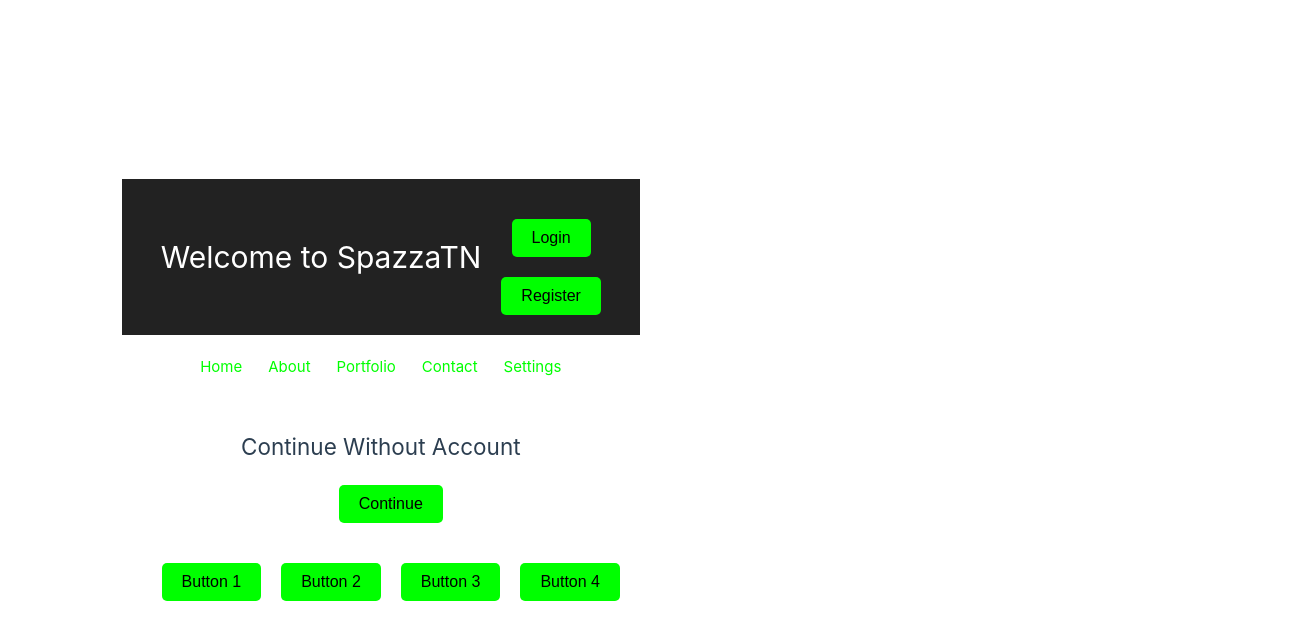
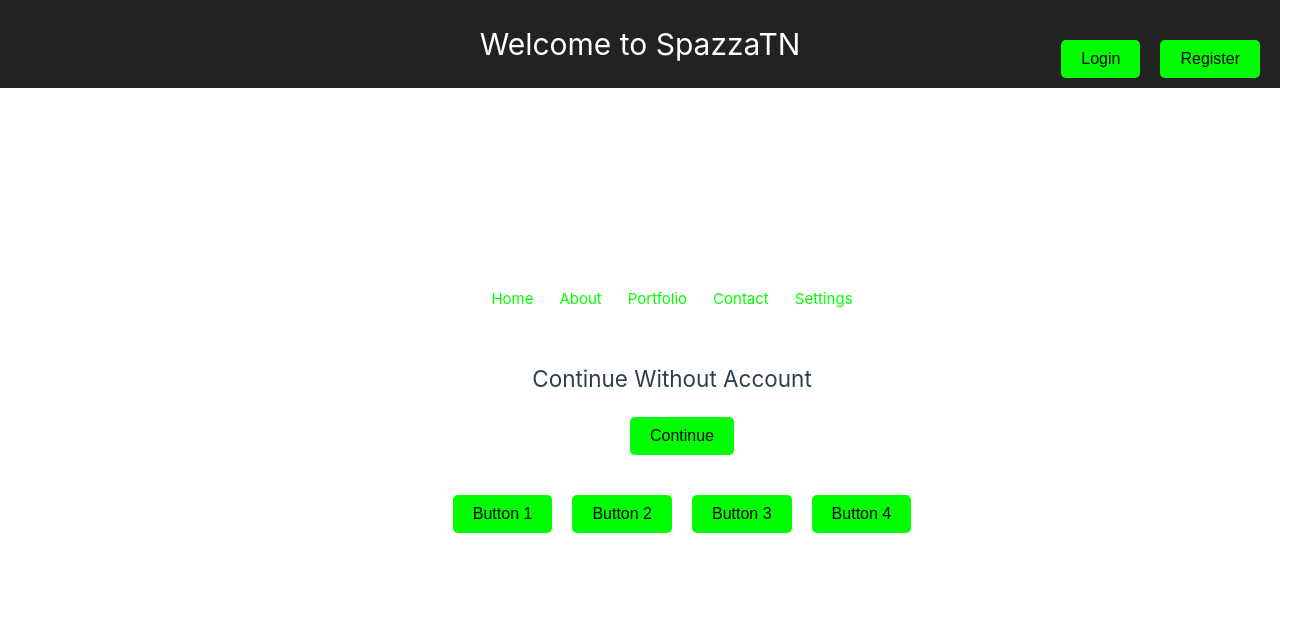
Before and after one commit to andreapedrini01/Ingegneria-del-Software, a Vue app in the folder vue-project/: page /register in a window 1280 px wide. Shown: the top 640 px of the page, 1312 px wide, since content can reach past the window. Built offline with nearby package versions, Linux system fonts and the light colour scheme.

Commit message:
Fixed App.vue page

```diff
--- a/vue-project/package.json
+++ b/vue-project/package.json
@@ -17,7 +17,8 @@
   },
   "dependencies": {
     "axios": "^1.6.8",
-    "vue": "^3.4.21"
+    "vue": "^3.4.21",
+    "vue-router": "^4.0.13"
   },
   "devDependencies": {
     "@rushstack/eslint-patch": "^1.8.0",
--- a/vue-project/src/App.vue
+++ b/vue-project/src/App.vue
@@ -3,14 +3,13 @@
     <div class="header">
       <h1>Welcome to SpazzaTN</h1>
       <div class="login-area">
-        <button class="button login" @click="handleLogin">Login</button><br>
+        <button class="button login" @click="handleLogin">Login</button>
         <button class="button register" @click="handleRegister">Register</button>
       </div>
     </div>
-
     <div class="container">
       <div class="menu">
-        <a href="#">Home</a>
+        <RouterLink to="/">Home</RouterLink>
         <a href="#">About</a>
         <a href="#">Portfolio</a>
         <a href="#">Contact</a>
@@ -54,16 +53,21 @@ import LoginWindow from './components/LoginWindow.vue';
 import RegisterWindow from './components/RegisterWindow.vue';
 import UserProfile from './components/UserProfile.vue';
 import axios from 'axios';
+import LoginPage from './components/LoginPage.vue';
+import {ref, onMounted} from 'vue';
 
 export default {
+  name: 'App',
   components: {
     LoginWindow,
     RegisterWindow,
-    UserProfile
+    UserProfile,
+    LoginPage
   },
   methods: {
     handleLogin() {
-      // Mostra la finestra di login impostando uno stato
+      //naviga alla pagina di login
+      this.$router.push('/login');
       this.showRegister = false;
       this.showLogin = true;
     },
@@ -75,14 +79,14 @@ export default {
       this.showLogin = false;
     },
     handleRegister() {
-      //alert('Register button clicked!');
-      // Chiudi la finestra di login
+      this.$router.push('/register');
       this.showLogin = false;
       this.showRegister = true;
     },
     handleContinue() {
       //alert('Continue button clicked!');
       // Chiudi la finestra di login
+      this.$router.push('/');
       this.showLogin = false;
       this.showRegister = false;
     }
@@ -104,27 +108,33 @@ export default {
 
 <style scoped>
   body {
+    width: 100%;
+    height: 100%;
     font-family: Arial, sans-serif;
     background-color: #111;
     color: #fff;
     margin: 0;
     padding: 0;
+    box-sizing: border-box;
   }
 
   .header {
+    position: fixed;
+    top: 0;
+    left: 0;
+    width: 100%;
     display: flex;
     justify-content: center;
-    align-items: center;
     background-color: #222;
     color: #ffffff;
     padding: 20px;
-    text-align: center;
+    box-sizing: border-box;
   }
 
   .container {
-    max-width: 800px;
-    margin: 20px auto;
-    padding: 0 20px;
+    width: 100vw; /* Larghezza al 100% dello schermo */
+    padding: 0; /* Rimuovi il padding per far coincidere il bordo con il bordo dello schermo */
+    box-sizing: border-box; /* Mantieni il box-sizing */
   }
 
   .menu {
@@ -159,4 +169,9 @@ export default {
   .button:hover {
     background-color: #00cc00;
   }
+
+  .header .login-area {
+    position: absolute;
+    right: 20px;
+  }
 </style>
--- a/vue-project/src/components/LoginWindow.vue
+++ b/vue-project/src/components/LoginWindow.vue
@@ -47,6 +47,9 @@ export default defineComponent({
     background-color: #333;
     padding: 20px;
     border-radius: 5px;
+    width: 50%; /* Riduci la larghezza al 50% del contenitore padre */
+    margin: 0 auto; /* Centra orizzontalmente */
+    display: block; /* Assicurati che l'elemento sia un blocco per applicare il margine e la larghezza */
   }
 
   .form-group {
--- a/vue-project/src/components/RegisterWindow.vue
+++ b/vue-project/src/components/RegisterWindow.vue
@@ -65,8 +65,11 @@ export default defineComponent({
 <style scoped>
 .register-window {
   background-color: #333;
-  padding: 20px;
-  border-radius: 5px;
+    padding: 20px;
+    border-radius: 5px;
+    width: 50%; /* Riduci la larghezza al 50% del contenitore padre */
+    margin: 0 auto; /* Centra orizzontalmente */
+    display: block; /* Assicurati che l'elemento sia un blocco per applicare il margine e la larghezza */
 }
 
 .form-group {
--- a/vue-project/src/main.ts
+++ b/vue-project/src/main.ts
@@ -2,5 +2,6 @@ import './assets/main.css'
 
 import { createApp } from 'vue'
 import App from './App.vue'
+import router from './router.js'
 
-createApp(App).mount('#app')
+createApp(App).use(router).mount('#app')
```
Also changed, not shown: vue-project/src/router.js (added, +17 -0 lines), 2 other files (tests, documents, lock files or other folders).
